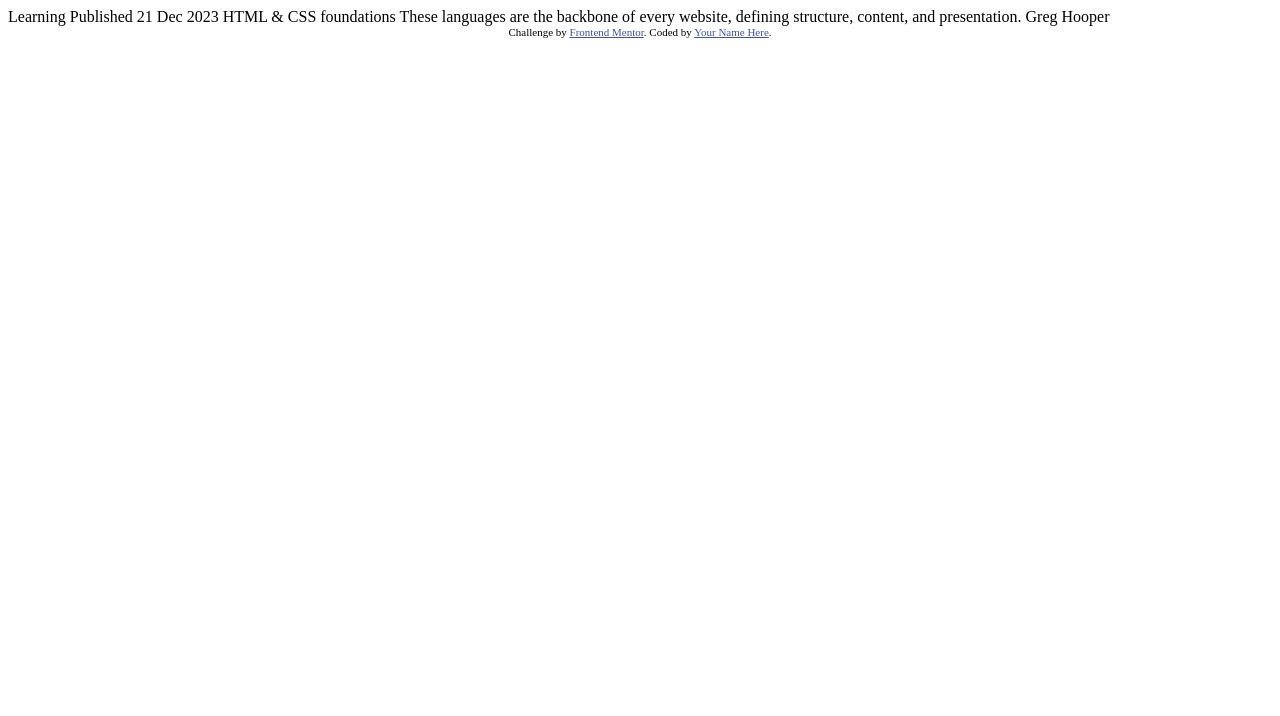
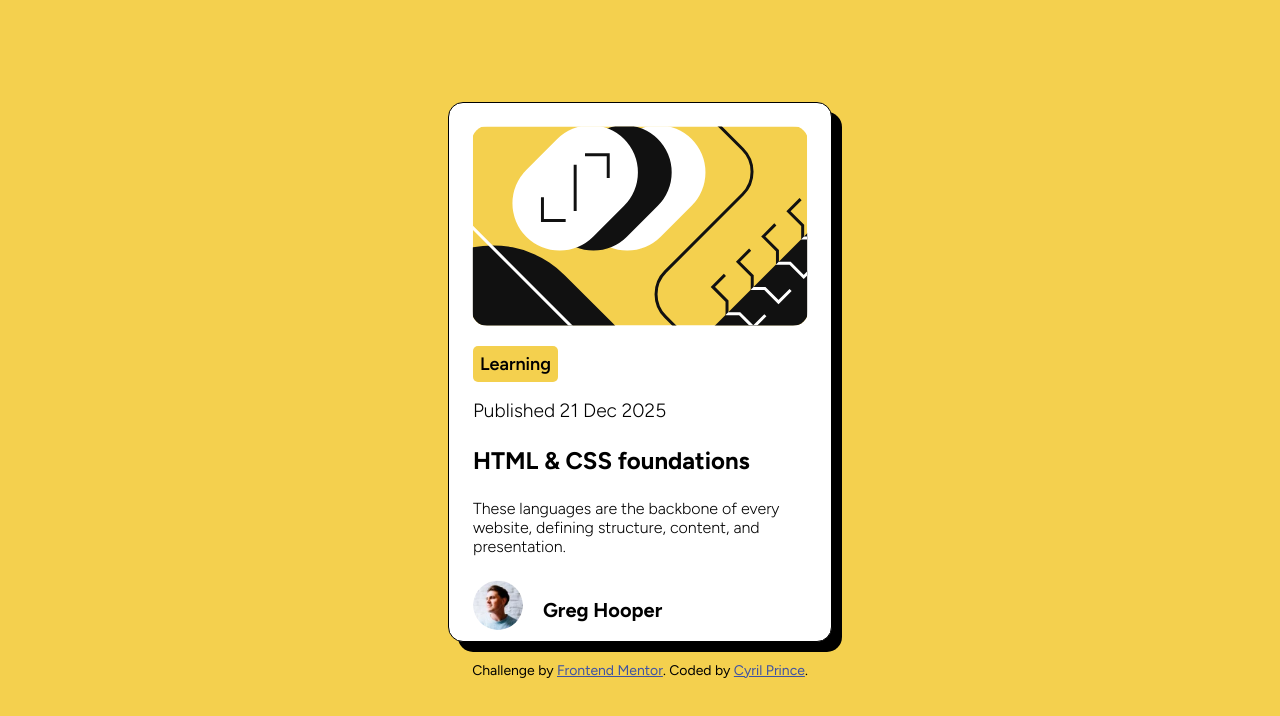
Before and after one commit to CyrilPrince1/blogcard, a plain HTML site: page index.html in a window 1280 px wide. Drawn offline with Linux system fonts and the light colour scheme.

Commit message:
improved code

```diff
--- a/index.html
+++ b/index.html
@@ -1,34 +1,49 @@
 <!DOCTYPE html>
 <html lang="en">
   <head>
-  <meta charset="UTF-8">
-  <meta name="viewport" content="width=device-width, initial-scale=1.0"> <!-- displays site properly based on user's device -->
+    <meta charset="UTF-8" />
+    <meta name="viewport" content="width=device-width, initial-scale=1.0" />
+    <!-- displays site properly based on user's device -->
 
-  <link rel="icon" type="image/png" sizes="32x32" href="./assets/images/favicon-32x32.png">
-
+    <link
+      rel="icon"
+      type="image/png"
+      sizes="32x32"
+      href="./assets/images/favicon-32x32.png"
+    />
+    <link rel="stylesheet" href="styles.css" />
     <title>Frontend Mentor | Blog preview card</title>
-
-  <!-- Feel free to remove these styles or customise in your own stylesheet 👍 -->
-  <style>
-    .attribution { font-size: 11px; text-align: center; }
-    .attribution a { color: hsl(228, 45%, 44%); }
-  </style>
   </head>
   <body>
-
-  Learning
-
-  Published 21 Dec 2023
-
-  HTML & CSS foundations
-
-  These languages are the backbone of every website, defining structure, content, and presentation.
-
-  Greg Hooper
-
+    <div class="container">
+      <div class="image-container">
+        <img
+          class="illustration"
+          src="./assets/images/illustration-article.svg"
+          alt="illustration-article"
+        />
+      </div>
+      <div class="content">
+        <p><span class="learning">Learning</span></p>
+        <p class="published-date">Published 21 Dec 2025</p>
+        <h2>HTML & CSS foundations</h2>
+        <p class="text">
+          These languages are the backbone of every website, defining structure,
+          content, and presentation.
+        </p>
+      </div>
+      <div class="author">
+        <img src="./assets/images/image-avatar.webp" alt="" /><span class="name"
+          >Greg Hooper
+        </span>
+      </div>
+    </div>
     <div class="attribution">
-    Challenge by <a href="https://www.frontendmentor.io?ref=challenge" target="_blank">Frontend Mentor</a>.
-    Coded by <a href="#">Your Name Here</a>.
+      Challenge by
+      <a href="https://www.frontendmentor.io?ref=challenge" target="_blank"
+        >Frontend Mentor</a
+      >. Coded by
+      <a href="https://twitter.com/CyrilxDev" target="_blank">Cyril Prince</a>.
     </div>
   </body>
 </html>
--- a/styles.css
+++ b/styles.css
@@ -1,7 +1,92 @@
+@import url("https://fonts.googleapis.com/css2?family=Figtree:ital,wght@0,300..900;1,300..900&display=swap");
+
+* {
+  padding: 0;
+  margin: 0;
+  box-sizing: border-box;
+}
+
 .attribution {
   font-size: 11px;
   text-align: center;
+  margin: 20px;
+  font-size: 14px;
 }
 .attribution a {
   color: hsl(228, 45%, 44%);
 }
+
+body {
+  background-color: hsl(47, 88%, 63%);
+  display: flex;
+  flex-direction: column;
+  justify-content: center;
+  align-items: center;
+  height: 100vh;
+  font-family: "Figtree", sans-serif;
+  font-optical-sizing: auto;
+
+  font-style: normal;
+}
+
+.container {
+  background-color: hsl(0, 0%, 100%);
+  height: 540px;
+  width: 384px;
+  display: grid;
+  grid-template-columns: 1fr;
+  grid-template-rows: 1fr 1fr 1fr;
+  border-radius: 15px;
+  border: 1px solid black;
+  box-shadow: 10px 10px black;
+}
+
+.illustration {
+  height: 200px;
+  width: 336px;
+  margin: 23px;
+  border-radius: 15px;
+}
+
+.learning {
+  background: hsl(47, 88%, 63%);
+  margin: 24px;
+  padding: 7px;
+  font-weight: 600;
+  font-size: large;
+  border-radius: 5px;
+}
+.published-date {
+  margin: 24px 0 0 24px;
+  font-size: larger;
+  font-weight: 300;
+}
+
+h2 {
+  margin: 24px;
+}
+.text {
+  margin: 0 24px;
+  font-size: 16px;
+  font-weight: 300;
+}
+
+.author {
+  display: flex;
+  margin: 24px 0 1px 24px;
+  font-size: 20px;
+  font-weight: 700;
+}
+
+.author img {
+  height: 50px;
+  width: 50px;
+  margin-right: 20px;
+  border-radius: 50%;
+}
+
+.name {
+  display: flex;
+  justify-content: center;
+  align-items: center;
+}
```
Also changed, not shown: 2 other files. Lines whose indentation alone changed are shown as unchanged.
